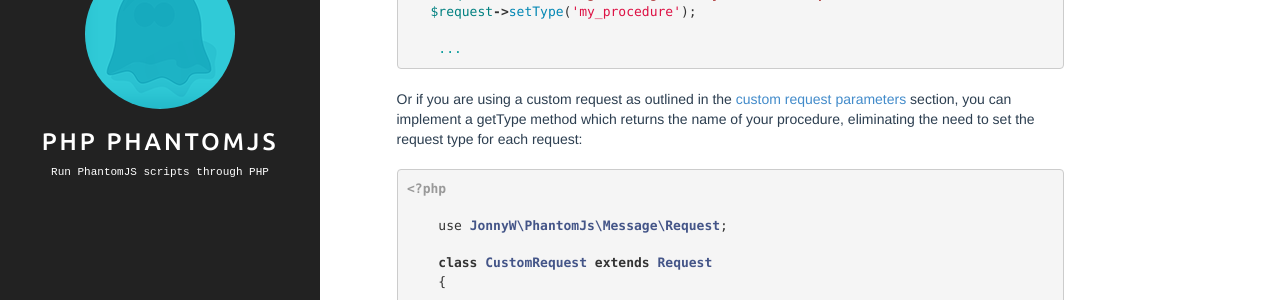
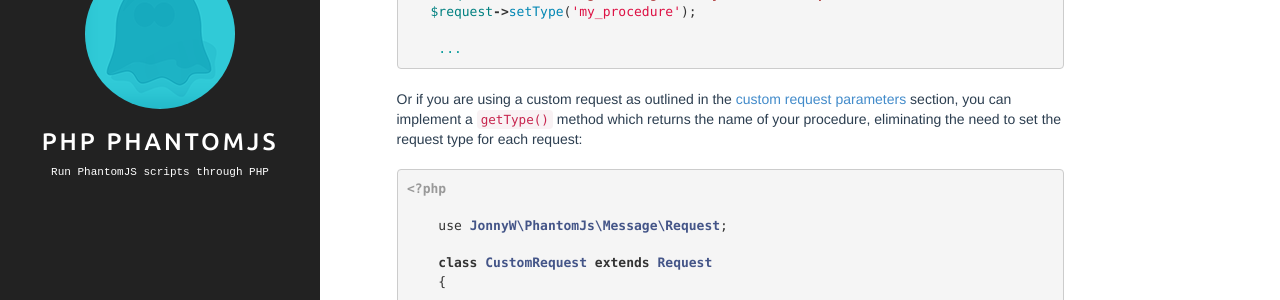
Before and after one commit to jonnnnyw/php-phantomjs, a Jekyll site: the page built from _posts/2014-07-25-advanced.md, in a window 1280 px wide and 900 px high, scrolled down 5199 px. Shown: the part 169-469 px from the top of the window. Built offline with Jekyll 4.4.1, drawn with Linux system fonts in a browser that asks for light colours.

Commit message:
Fixing documentation

```diff
--- a/_posts/2014-07-25-advanced.md
+++ b/_posts/2014-07-25-advanced.md
@@ -274,7 +274,7 @@ The last thing you need to do is to tell the request which script you want to lo
     ...
 {% endhighlight %}
 
-Or if you are using a custom request as outlined in the [custom request parameters](#using-custom-request-parameters-in-your-script) section, you can implement a getType method which returns the name of your procedure, eliminating the need to set the request type for each request:
+Or if you are using a custom request as outlined in the [custom request parameters](#using-custom-request-parameters-in-your-script) section, you can implement a `getType()` method which returns the name of your procedure, eliminating the need to set the request type for each request:
 
 {% highlight php %}
 
```
Also changed, not shown: 14 other files.
